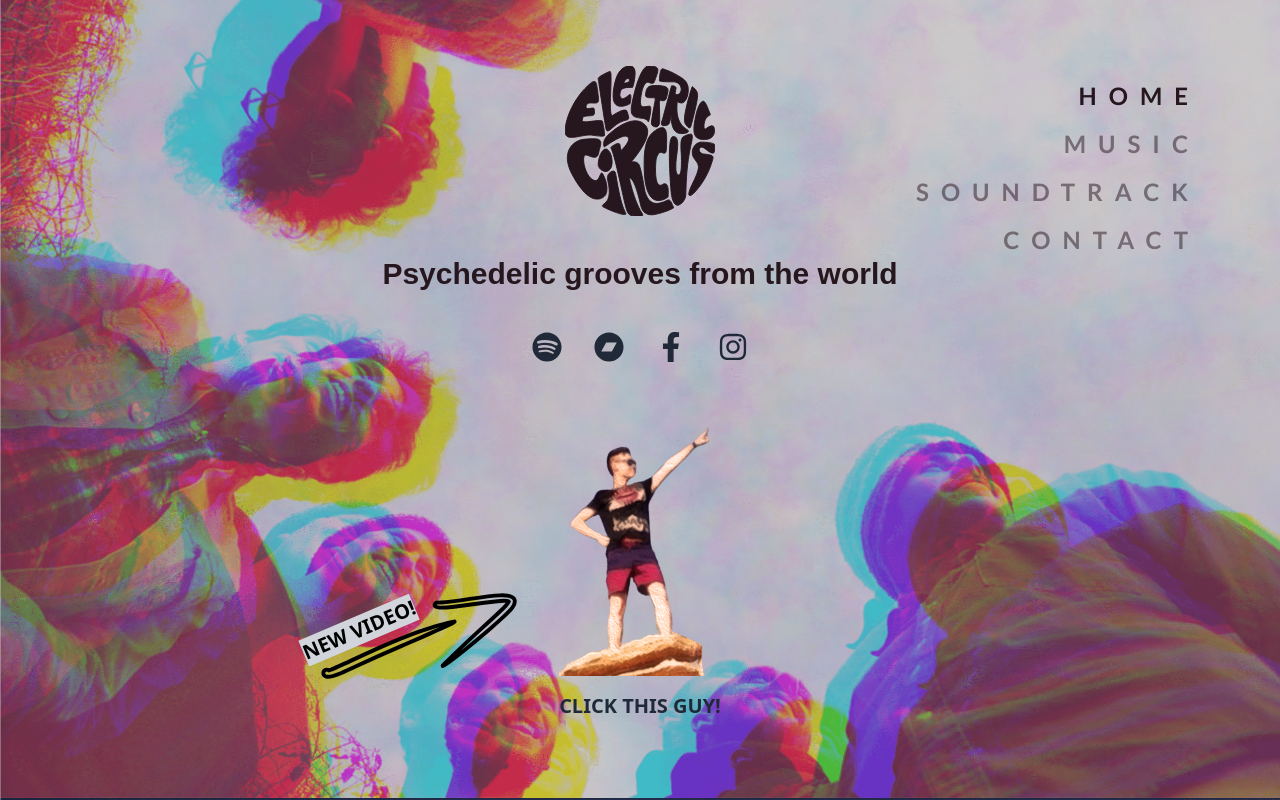
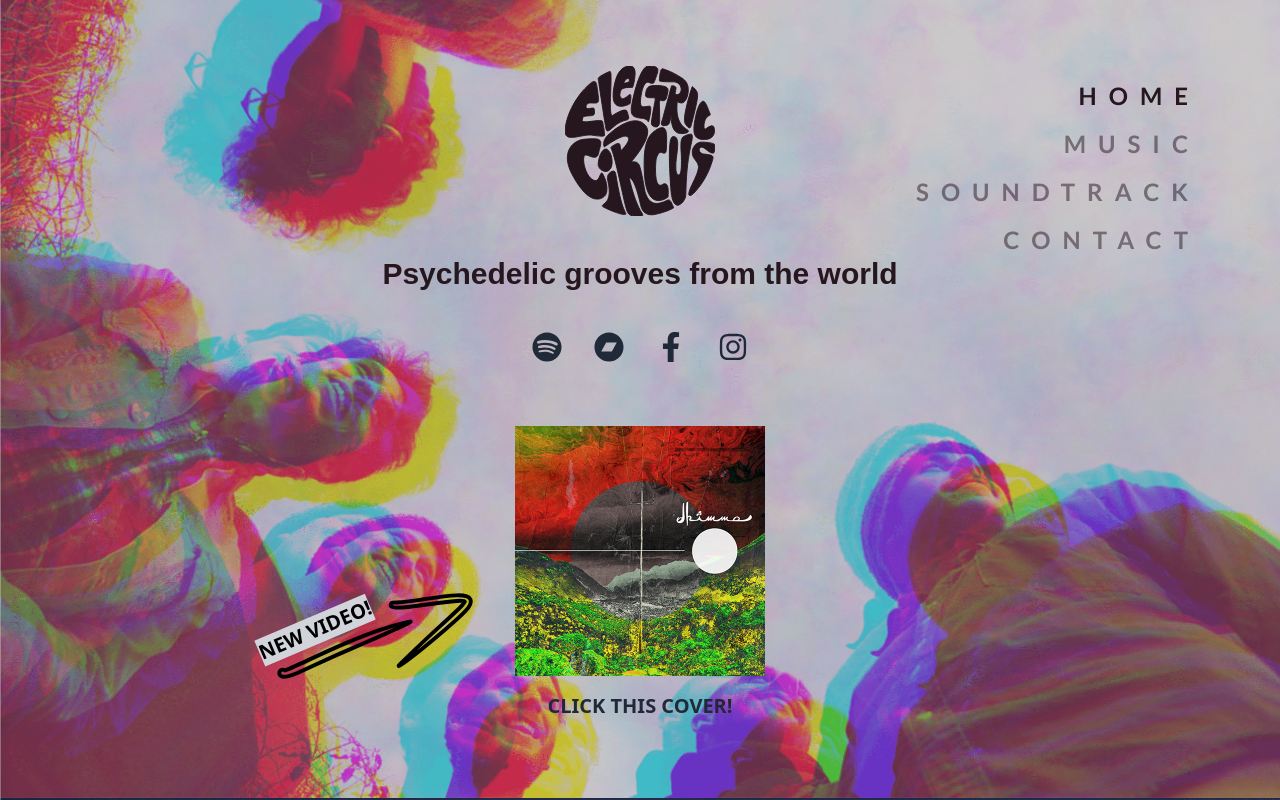
Before and after one commit to francescocretti/ec-website-next, a Next.js app: page / in a window 1280 px wide. Built offline with nearby package versions, Linux system fonts and the light colour scheme; a web font is replaced by a local one.

Commit message:
update site with dhimma

```diff
--- a/components/NewVideo.js
+++ b/components/NewVideo.js
@@ -22,7 +22,7 @@ const NewVideo = ({ videoUrl, image, claim }) => {
         <span className='inline-block font-bold text-black bg-gray-300 text-xl -rotate-[23deg]'>NEW VIDEO!</span>
       </div>
 
-      <div className='relative w-[150px] h-[250px] cursor-pointer transition-transform duration-700 hover:scale-110'>
+      <div className='relative w-[250px] h-[250px] cursor-pointer transition-transform duration-700 hover:scale-110'>
         <Link href={videoUrl}>
           <a>
             <Image
--- a/pages/index.js
+++ b/pages/index.js
@@ -8,7 +8,7 @@ import SocialLinks from '../components/SocialLinks';
 
 import Link from 'next/link';
 
-import roby from '../assets/roby.png';
+import dhimma from '../assets/dhimma.jpg';
 
 import NewVideo from '../components/NewVideo';
 
@@ -39,9 +39,9 @@ const Home = () => {
 
           <div className="mt-24 md:mt-16">
             <NewVideo
-              videoUrl="https://youtu.be/9gEmn7ml3pA"
-              image={roby}
-              claim="CLICK THIS GUY!"
+              videoUrl="https://youtu.be/pvvxa3xfGGA"
+              image={dhimma}
+              claim="CLICK THIS COVER!"
             />
           </div>
 
```
Also changed, not shown: assets/dhimma.jpg (added).
